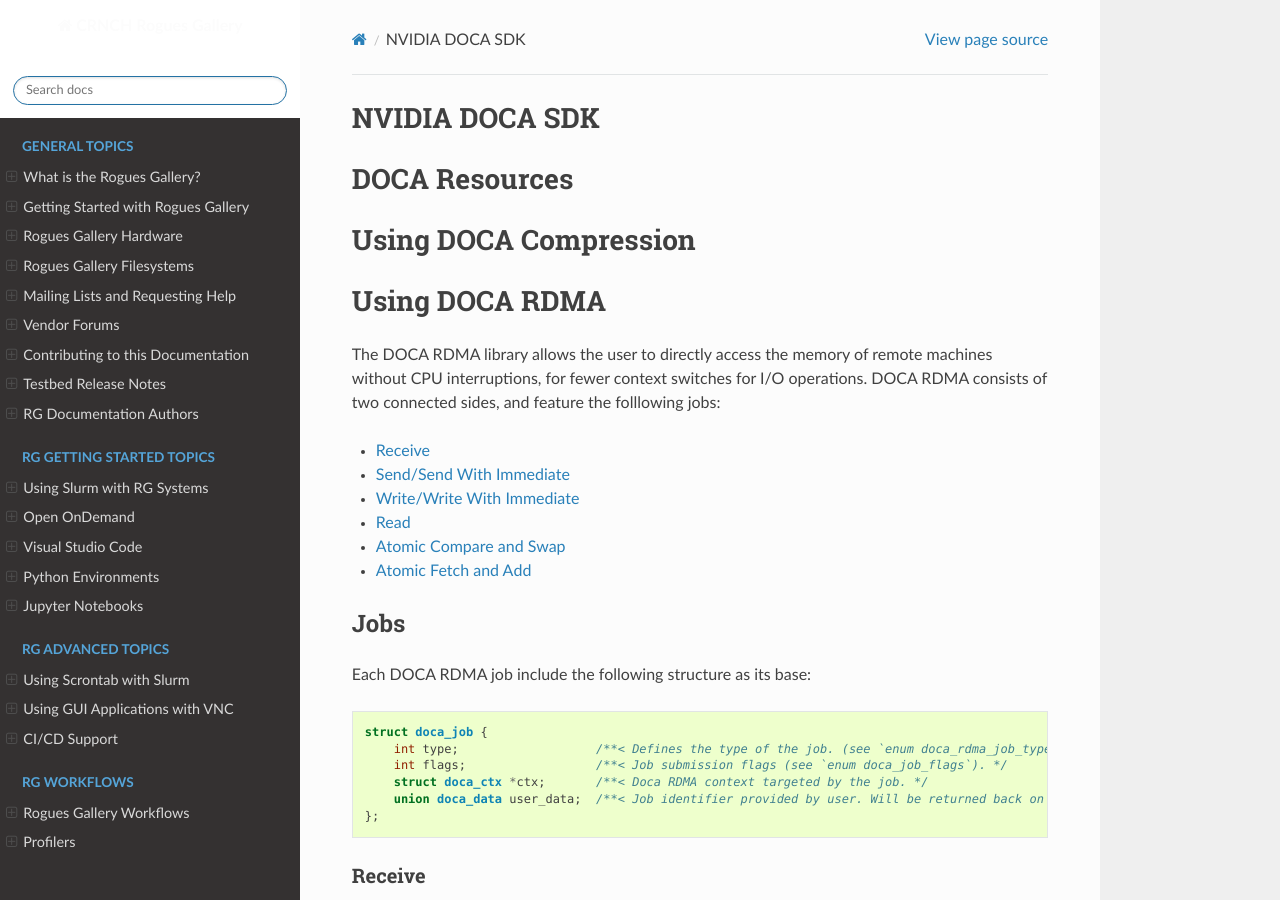
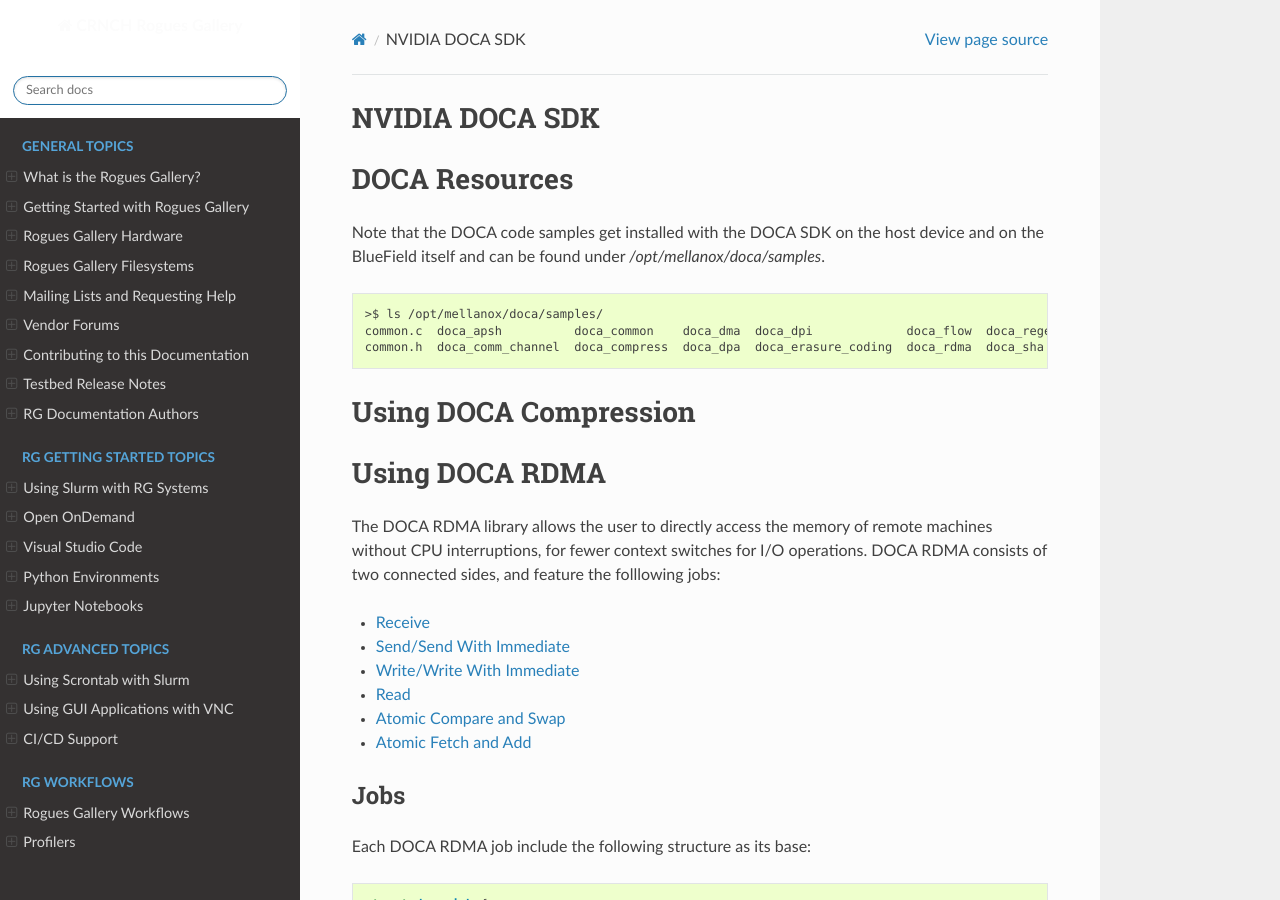
Before and after one commit to gt-crnch-rg/read-the-docs, a Sphinx documentation site: the page built from docs/networking/nvidia-doca-sdk.rst, in a window 1280 px wide and 900 px high. Built offline with Sphinx 7.4.7 and the Read the Docs theme 2.0.0, drawn with Linux system fonts in a browser that asks for light colours; pages that are not in the unit, such as notebooks, are missing from menus.

Commit message:
Update nvidia-doca-sdk.rst
Added blurb on sample location

```diff
--- a/docs/networking/nvidia-doca-sdk.rst
+++ b/docs/networking/nvidia-doca-sdk.rst
@@ -5,6 +5,14 @@
 ==============
 DOCA Resources
 ==============
+
+Note that the DOCA code samples get installed with the DOCA SDK on the host device and on the BlueField itself and can be found under `/opt/mellanox/doca/samples`.
+
+.. code::
+
+  >$ ls /opt/mellanox/doca/samples/
+  common.c  doca_apsh          doca_common    doca_dma  doca_dpi             doca_flow  doca_regex  doca_telemetry
+  common.h  doca_comm_channel  doca_compress  doca_dpa  doca_erasure_coding  doca_rdma  doca_sha    flexio
 
 ======================
 Using DOCA Compression
```
